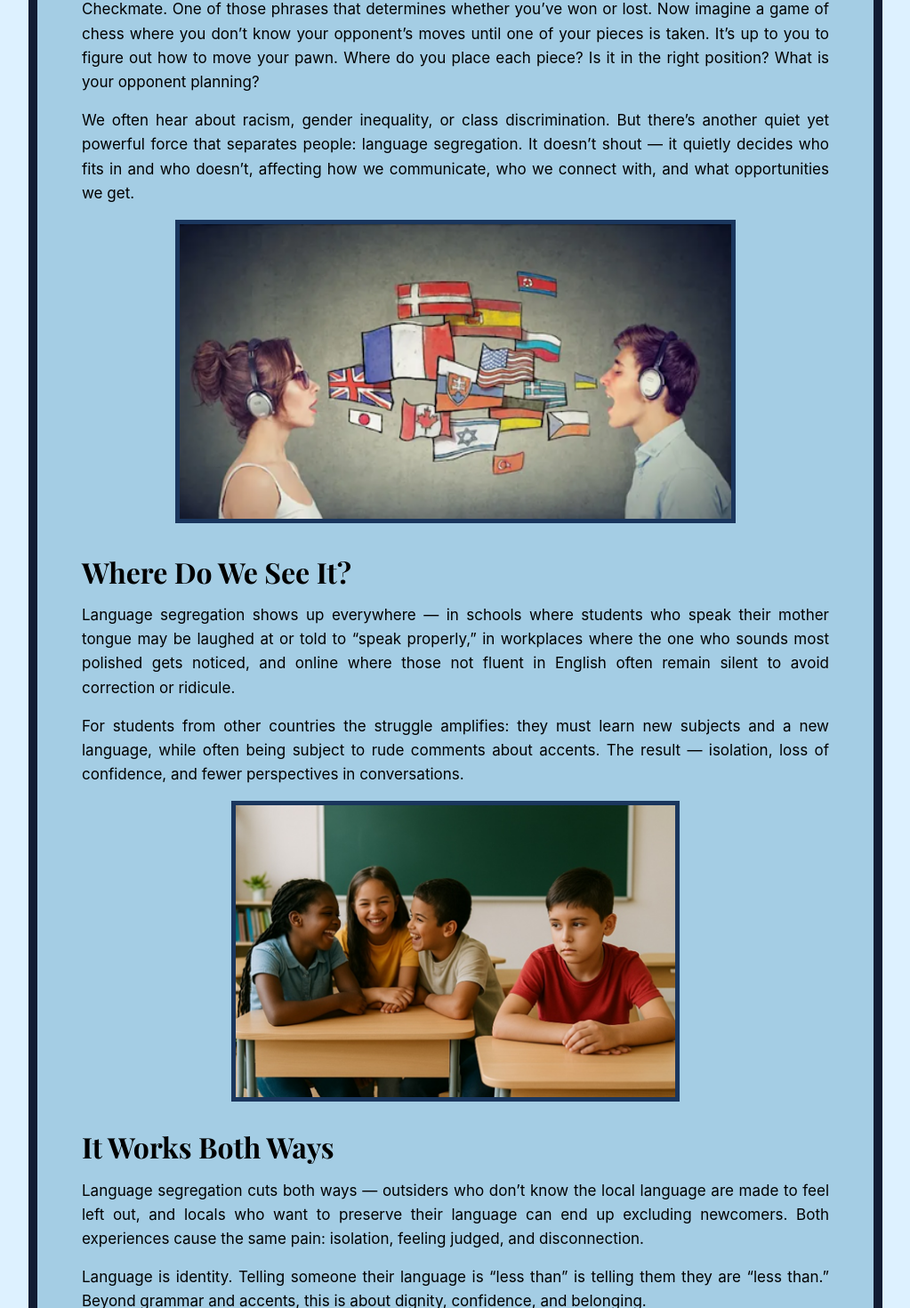
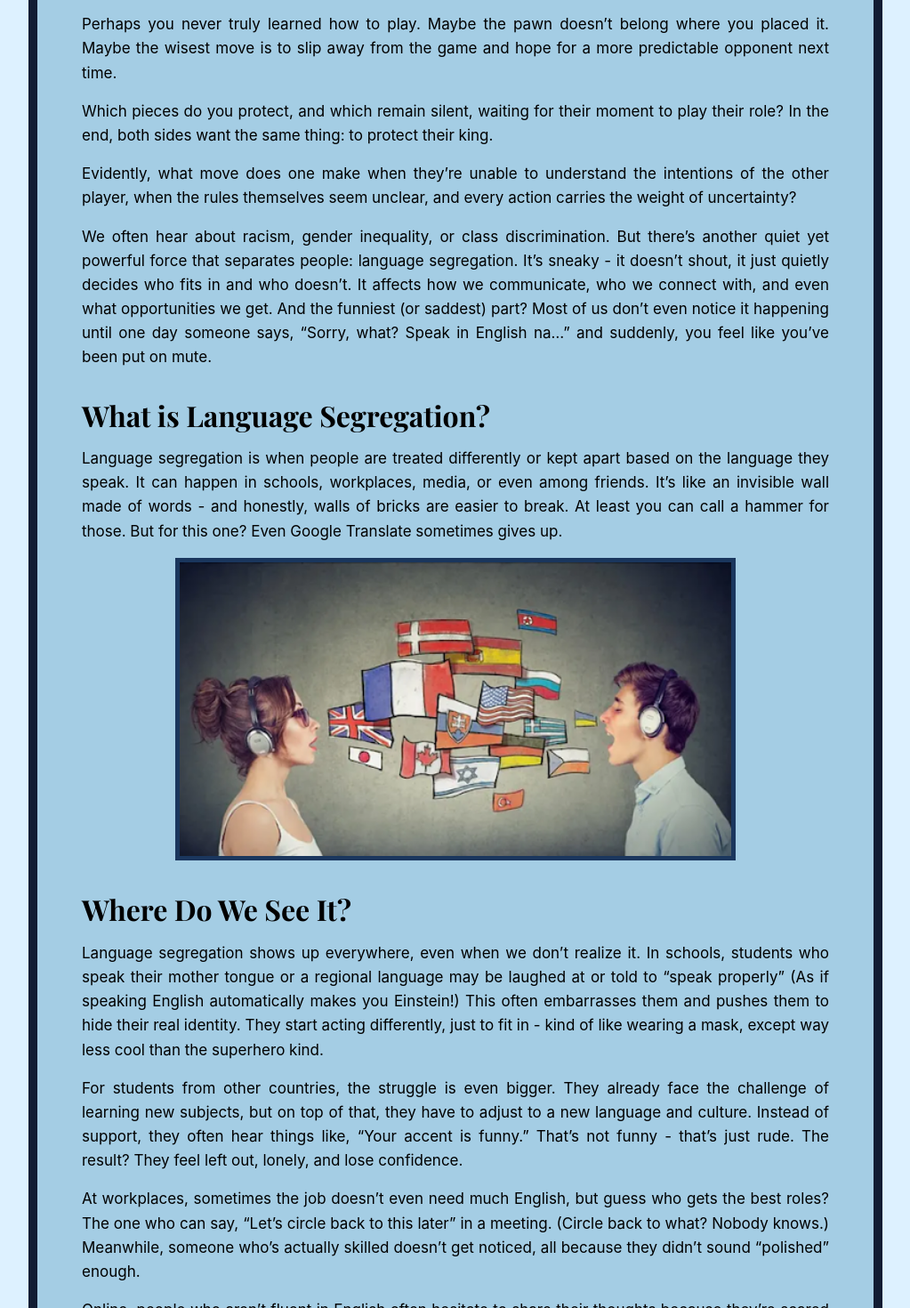
Before and after one commit to Pictoreal-Organization/Pictoreal-Main-Website, a Next.js app: page /blogs/blog7 in a window 1280 px wide. Shown: the part 862-2332 px from the top of the page at 89% size, without its empty margins (128-1151 px from the left). Built offline with nearby package versions, Linux system fonts and the light colour scheme; a web font is replaced by a local one.

Commit message:
Blog7 added

```diff
--- a/src/app/blogs/blog7/page.js
+++ b/src/app/blogs/blog7/page.js
@@ -24,31 +24,42 @@ export default function Blog7() {
             <div className="font-body text-[20px] text-firefly flex flex-col items-center px-4 pt-8 text-center">
               <p className="text-firefly">Authors: Aswathi Pillai, Rania Abbas</p>
               <p className="text-firefly">Editors: Ameya Surve, Kasturi Kirpal</p>
-              <p className="mt-3 max-w-2xl">
-                Ever felt left out just because you didn't speak the "right" language?
-                Maybe this blog is for you — read and find out how language segregation
-                works in real life and why it's worth talking about.
-              </p>
             </div>
           </div>
 
           <div className="text-justify font-body text-[17px] text-firefly p-8 pl-[10px] pr-[10px] pt-[30px] pb-[30px]">
             <article className="max-w-4xl mx-auto md:p-5">
 
-              {/* Intro paragraph(s) (sourced from the uploaded PDF pages 1-4). */}
+              {/* Introduction */}
               <p className="mb-4">
-                Checkmate. One of those phrases that determines whether you’ve won or lost.
-                Now imagine a game of chess where you don’t know your opponent’s moves until
-                one of your pieces is taken. It’s up to you to figure out how to move your pawn.
-                Where do you place each piece? Is it in the right position? What is your opponent planning?
+                Checkmate. One of those phrases that determines whether you’ve won or lost. Now imagine a game of chess where you don’t know your opponent’s moves until one of your pieces is taken. It’s up to you to figure out how to move your pawn. Where do you place each piece? Is it in the right position? What is your opponent planning?
               </p>
 
               <p className="mb-4">
-                We often hear about racism, gender inequality, or class discrimination. But there’s another quiet yet powerful force that separates people: language segregation.
-                It doesn’t shout — it quietly decides who fits in and who doesn’t, affecting how we communicate, who we connect with, and what opportunities we get.
+                Perhaps you never truly learned how to play. Maybe the pawn doesn’t belong where you placed it. Maybe the wisest move is to slip away from the game and hope for a more predictable opponent next time.
               </p>
 
-              {/* centered image (page image like in PDF) */}
+              <p className="mb-4">
+                Which pieces do you protect, and which remain silent, waiting for their moment to play their role? In the end, both sides want the same thing: to protect their king.
+              </p>
+
+              <p className="mb-4">
+                Evidently, what move does one make when they’re unable to understand the intentions of the other player, when the rules themselves seem unclear, and every action carries the weight of uncertainty?
+              </p>
+
+              <p className="mb-4">
+                We often hear about racism, gender inequality, or class discrimination. But there’s another quiet yet powerful force that separates people: language segregation. It’s sneaky - it doesn’t shout, it just quietly decides who fits in and who doesn’t. It affects how we communicate, who we connect with, and even what opportunities we get. And the funniest (or saddest) part? Most of us don’t even notice it happening until one day someone says, “Sorry, what? Speak in English na…” and suddenly, you feel like you’ve been put on mute.
+              </p>
+
+              <h3 className="text-xl font-bold font-heading py-4 mt-4 text-left">
+                What is Language Segregation?
+              </h3>
+
+              <p className="mb-4">
+                Language segregation is when people are treated differently or kept apart based on the language they speak. It can happen in schools, workplaces, media, or even among friends. It’s like an invisible wall made of words - and honestly, walls of bricks are easier to break. At least you can call a hammer for those. But for this one? Even Google Translate sometimes gives up.
+              </p>
+
+              {/* centered image */}
               <div className="flex justify-center w-full md:w-3/4 mx-auto mb-5">
                 <img
                   src="/blog/Blog7/Blog7-content-1.png"
@@ -62,20 +73,21 @@ export default function Blog7() {
               </h3>
 
               <p className="mb-4">
-                Language segregation shows up everywhere — in schools where students who speak
-                their mother tongue may be laughed at or told to “speak properly,” in workplaces
-                where the one who sounds most polished gets noticed, and online where those not
-                fluent in English often remain silent to avoid correction or ridicule.
+                Language segregation shows up everywhere, even when we don’t realize it. In schools, students who speak their mother tongue or a regional language may be laughed at or told to “speak properly” (As if speaking English automatically makes you Einstein!) This often embarrasses them and pushes them to hide their real identity. They start acting differently, just to fit in - kind of like wearing a mask, except way less cool than the superhero kind.
               </p>
 
               <p className="mb-4">
-                For students from other countries the struggle amplifies: they must learn new
-                subjects and a new language, while often being subject to rude comments about
-                accents. The result — isolation, loss of confidence, and fewer perspectives in
-                conversations.
+                For students from other countries, the struggle is even bigger. They already face the challenge of learning new subjects, but on top of that, they have to adjust to a new language and culture. Instead of support, they often hear things like, “Your accent is funny.” That’s not funny - that’s just rude. The result? They feel left out, lonely, and lose confidence.
               </p>
 
-              {/* another centered image (replicating PDF center image) */}
+              <p className="mb-4">
+                At workplaces, sometimes the job doesn’t even need much English, but guess who gets the best roles? The one who can say, “Let’s circle back to this later” in a meeting. (Circle back to what? Nobody knows.) Meanwhile, someone who’s actually skilled doesn’t get noticed, all because they didn’t sound “polished” enough.
+              </p>
+
+              <p className="mb-4">
+                Online, people who aren’t fluent in English often hesitate to share their thoughts because they’re scared of being corrected or ignored. So, they stay silent - which is sad, because that means fewer funny comments, fewer perspectives, and a lot less diversity in conversations.
+              </p>
+
               <div className="flex justify-center mb-4">
                 <img
                   src="/blog/Blog7/Blog7-content-2.png"
@@ -84,21 +96,19 @@ export default function Blog7() {
                 />
               </div>
 
-              <h3 className="text-xl font-bold font-heading py-4 mt-4 text-left">
-                It Works Both Ways
-              </h3>
-
               <p className="mb-4">
-                Language segregation cuts both ways — outsiders who don’t know the local language
-                are made to feel left out, and locals who want to preserve their language can end up
-                excluding newcomers. Both experiences cause the same pain: isolation, feeling
-                judged, and disconnection.
+                But this isn’t a one-way street. Language segregation also works in the opposite direction. For example, in many parts of India, outsiders who don’t speak the local language - whether it’s Marathi in Maharashtra, Kannada in Karnataka, or Tamil in Tamil Nadu - are often made to feel left out. Imagine moving to a new city for studies or work and hearing, “Oh, you don’t know our language? Then you’re not really one of us.” That hurts just as much as being told your mother tongue isn’t “good enough.”
               </p>
 
               <p className="mb-4">
-                Language is identity. Telling someone their language is “less than” is telling them
-                they are “less than.” Beyond grammar and accents, this is about dignity, confidence,
-                and belonging.
+                For locals, the argument is usually, “This is our culture, our identity, so you must respect it.” And honestly, they’re right to want to preserve their language - it’s a part of who they are. But when preservation turns into exclusion, it stops being about pride and starts becoming a silent form of segregation. Outsiders may feel they’re being judged for not knowing the language, even if they’re trying to learn or are contributing in other meaningful ways.
+              </p>
+
+              <p className="mb-4">
+                So, language segregation works both ways:
+                <br />· Sometimes, people are judged for not speaking English well.
+                <br />· Sometimes, they’re judged for not knowing the local language.
+                <br />In both cases, the result is the same - people feel isolated, inferior, and disconnected.
               </p>
 
               <div className="md:flex justify-center mb-4 gap-4">
@@ -109,10 +119,32 @@ export default function Blog7() {
                 />
               </div>
 
+              <h3 className="text-xl font-bold font-heading py-4 mt-4 text-left">
+                Why Does It Matter?
+              </h3>
+
               <p className="mb-4">
-                Conclusion: Language should connect us — not divide us. Embracing every language
-                — from Tamil to Telugu, Urdu to Marathi — is the first step toward true equality.
-                When we let people speak freely in their own tongues, we hear and understand them better.
+                Language is more than just words. It carries our identity, emotions, culture, and sense of belonging. Telling someone their language is “less than” is basically telling them they are less than. And that kind of thing can really crush a person’s confidence - sometimes faster than a surprise class test result.
+              </p>
+
+              <p className="mb-4">
+                It’s not just about communication. Differences in language can decide friendships, opportunities, and even careers. Many people have lost chances to build strong relationships, not because they weren’t good enough, but simply because others didn’t take the time to understand them. What could have been amazing collaborations or friendships often ends up as awkward silence - all because of a few words (or the lack of them).
+              </p>
+
+              <h3 className="text-xl font-bold font-heading py-4 mt-4 text-left">
+                Conclusion
+              </h3>
+
+              <p className="mb-4">
+                Language should connect us - not divide us. In a diverse country like India, and in such a connected world, embracing every language is the first step toward true equality. Because when we let people speak freely in their own tongue, we don’t just hear them better - we understand them better.
+              </p>
+
+              <p className="mb-4">
+                No language is superior. English may be global, but every language - from Tamil to Telugu, Urdu to Marathi, Hindi to Bengali - has its own beauty and importance. Forcing one language as the only “correct” way is unfair and, honestly, a little silly.
+              </p>
+
+              <p className="mb-4">
+                It’s like a forgotten struggle: those enforcing it pretend it doesn’t exist, and those facing it quietly adjust. But the truth is, language segregation isn’t just about grammar or accents - it’s about dignity, confidence, and belonging. And maybe if we all stopped obsessing about “perfect English,” we’d finally hear the real voices that are waiting to be heard.
               </p>
 
             </article>
```
